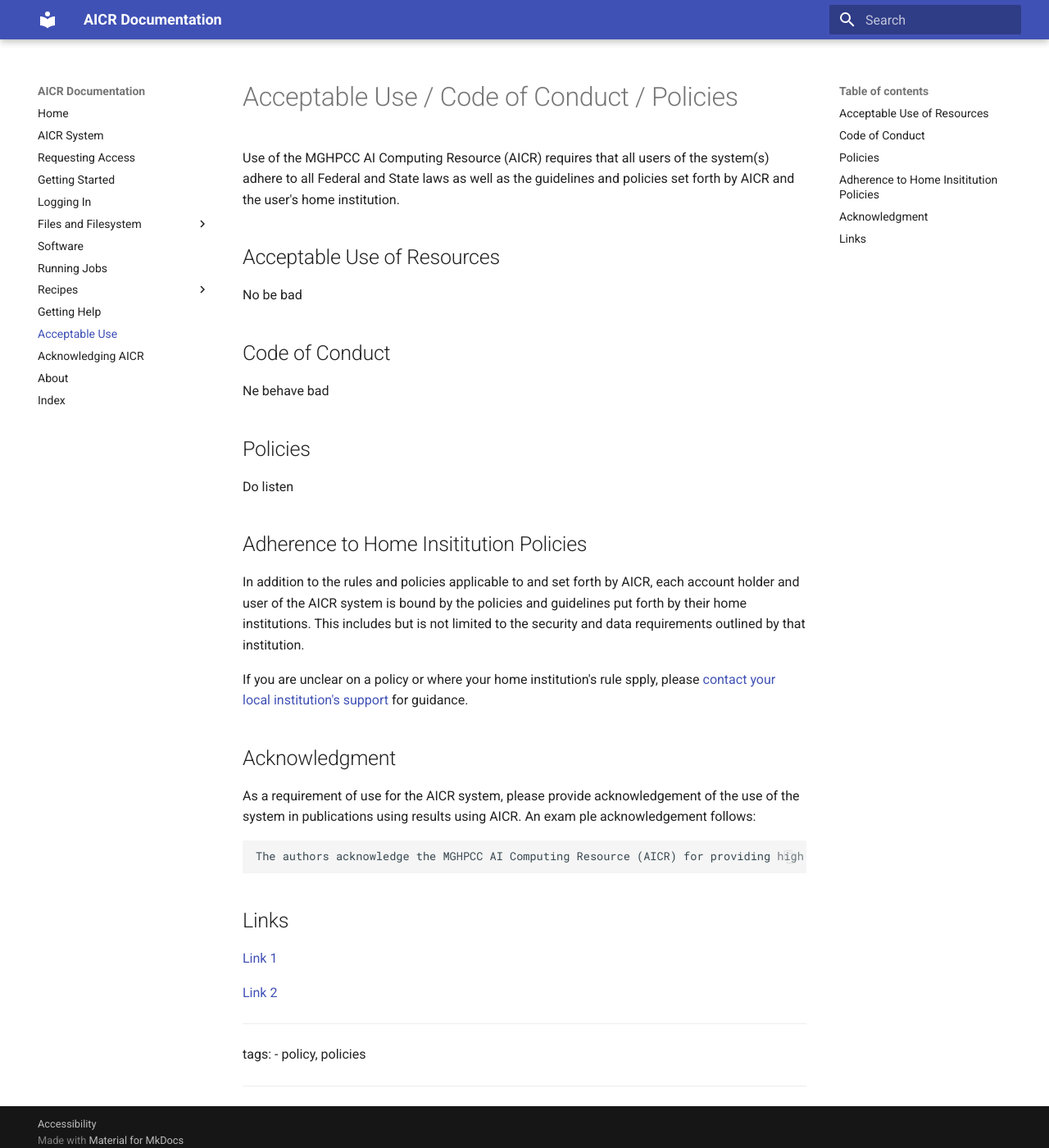
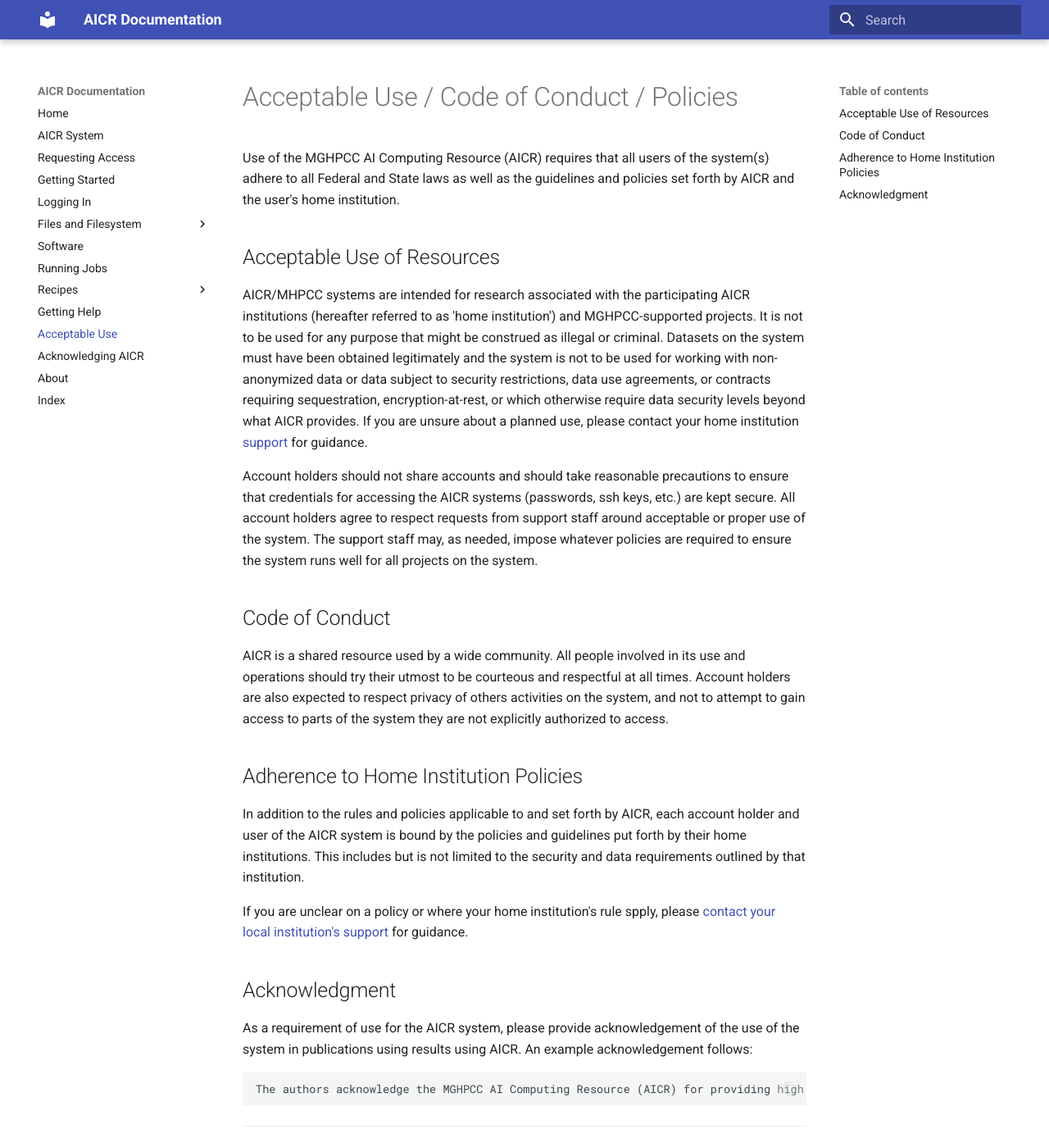
Before and after one commit to mghpcc/aicr-docs-edit, an MkDocs documentation site: the page built from docs/acceptable-use.md, in a window 1280 px wide and 1400 px high. Shown: the whole window at 82% size. Built offline with MkDocs 1.6.1 and Material for MkDocs 9.7.7, drawn with Linux system fonts in a browser that asks for light colours.

Commit message:
Update acceptable-use.md
Just YOLO'd a change in from orbit. Hope that's OK.

```diff
--- a/docs/acceptable-use.md
+++ b/docs/acceptable-use.md
@@ -4,35 +4,26 @@ Use of the MGHPCC AI Computing Resource (AICR) requires that all users of the sy
 
 ## Acceptable Use of Resources
 
-No be bad
+AICR/MHPCC systems are intended for research associated with the participating AICR institutions (hereafter referred to as 'home institution') and MGHPCC-supported projects. It is not to be used for any purpose that might be construed as illegal or criminal. Datasets on the system must have been obtained legitimately and the system is not to be used for working with non-anonymized data or data subject to security restrictions, data use agreements, or contracts requiring sequestration, encryption-at-rest, or which otherwise require data security levels beyond what AICR provides. If you are unsure about a planned use, please contact your home institution [support](getting-help.md) for guidance.
+
+Account holders should not share accounts and should take reasonable precautions to ensure that credentials for accessing the AICR systems (passwords, ssh keys, etc.) are kept secure. All account holders agree to respect requests from support staff around acceptable or proper use of the system. The support staff may, as needed, impose whatever policies are required to ensure the system runs well for all projects on the system.
 
 ## Code of Conduct
 
-Ne behave bad
+AICR is a shared resource used by a wide community. All people involved in its use and operations should try their utmost to be courteous and respectful at all times. Account holders are also expected to respect privacy of others activities on the system, and not to attempt to gain access to parts of the system they are not explicitly authorized to access.
 
-## Policies
-
-Do listen
-
-## Adherence to Home Insititution Policies
+## Adherence to Home Institution Policies
 
 In addition to the rules and policies applicable to and set forth by AICR, each account holder and user of the AICR system is bound by the policies and guidelines put forth by their home institutions. This includes but is not limited to the security and data requirements outlined by that institution.
 
 If you are unclear on a policy or where your home institution's rule spply, please [contact your local institution's support](getting_help.md) for guidance.
 
-
 ## Acknowledgment
 
-As a requirement of use for the AICR system, please provide acknowledgement of the use of the system in publications using results using AICR. An exam
-ple acknowledgement follows:
+As a requirement of use for the AICR system, please provide acknowledgement of the use of the system in publications using results using AICR. An example acknowledgement follows:
 
     The authors acknowledge the MGHPCC AI Computing Resource (AICR) for providing high performance computing resources that have contributed to the results reported within this publication.
 
-## Links
-
-[Link 1](#)
-
-[Link 2](#)
 
 ---
 tags:
```
